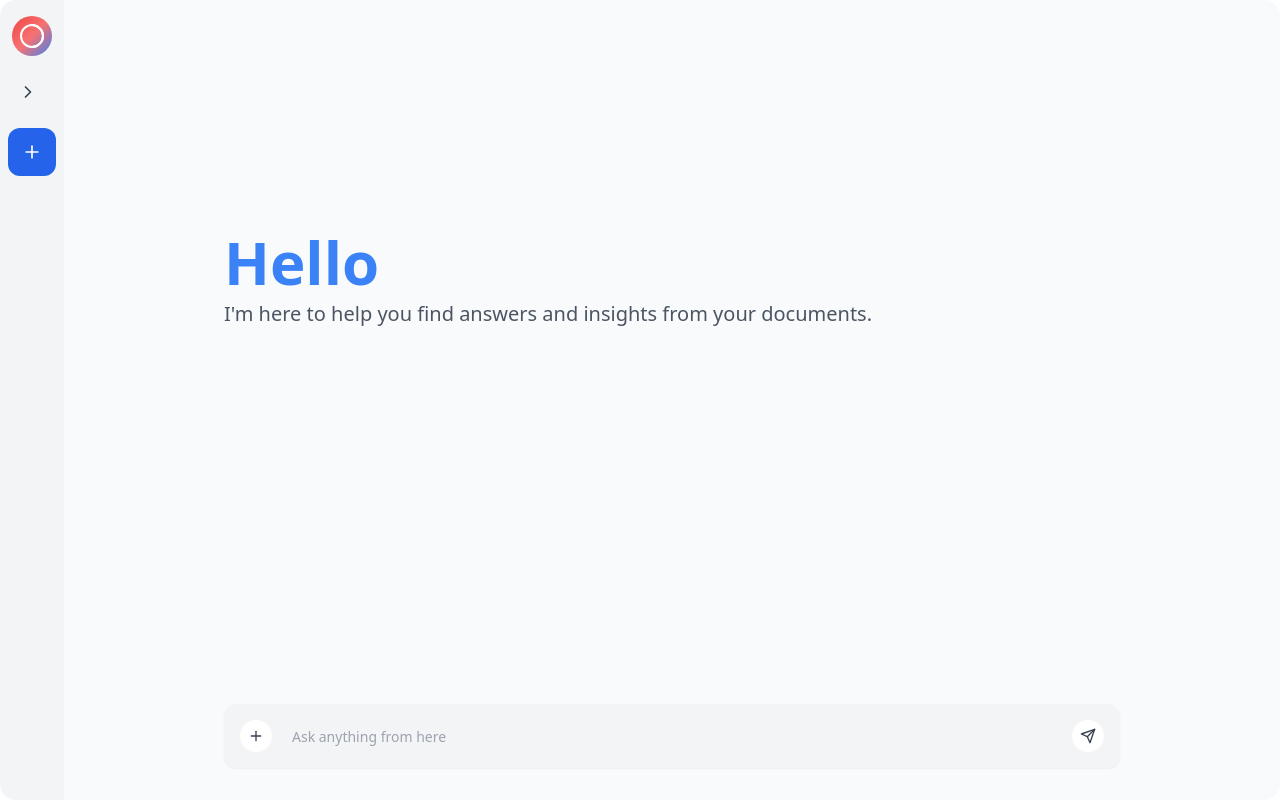
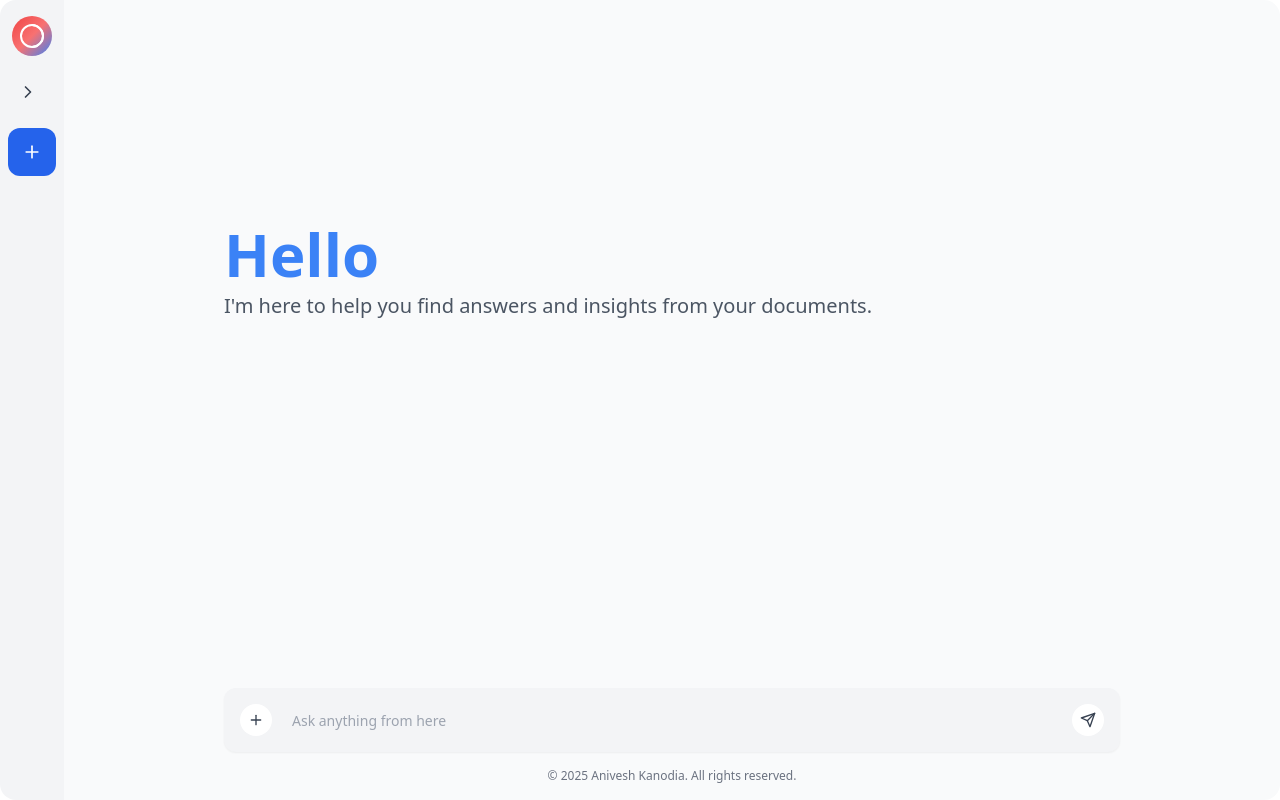
Before and after one commit to aniveshkanodia/RAG_App, a Next.js app in the folder frontend/: page / in a window 1280 px wide. Built offline with nearby package versions, Linux system fonts and the light colour scheme.

Commit message:
All rights reserved notice added

```diff
--- a/frontend/components/home-screen.tsx
+++ b/frontend/components/home-screen.tsx
@@ -33,7 +33,7 @@ export function HomeScreen() {
       </div>
 
       {/* Chat Input Area at Bottom */}
-      <div className="px-8 pb-8">
+      <div className="px-8 pb-4">
         <div className="max-w-4xl mx-auto">
           <div className="relative flex items-center gap-2 bg-gray-100 rounded-xl px-4 py-3 shadow-sm">
             {/* Hidden File Input */}
@@ -86,6 +86,15 @@ export function HomeScreen() {
           </div>
         </div>
       </div>
+
+      {/* Copyright Notice */}
+      <div className="px-8 pb-4">
+        <div className="max-w-4xl mx-auto">
+          <p className="text-xs text-gray-500 text-center">
+            © 2025 Anivesh Kanodia. All rights reserved.
+          </p>
+        </div>
+      </div>
     </div>
   )
 }
```
